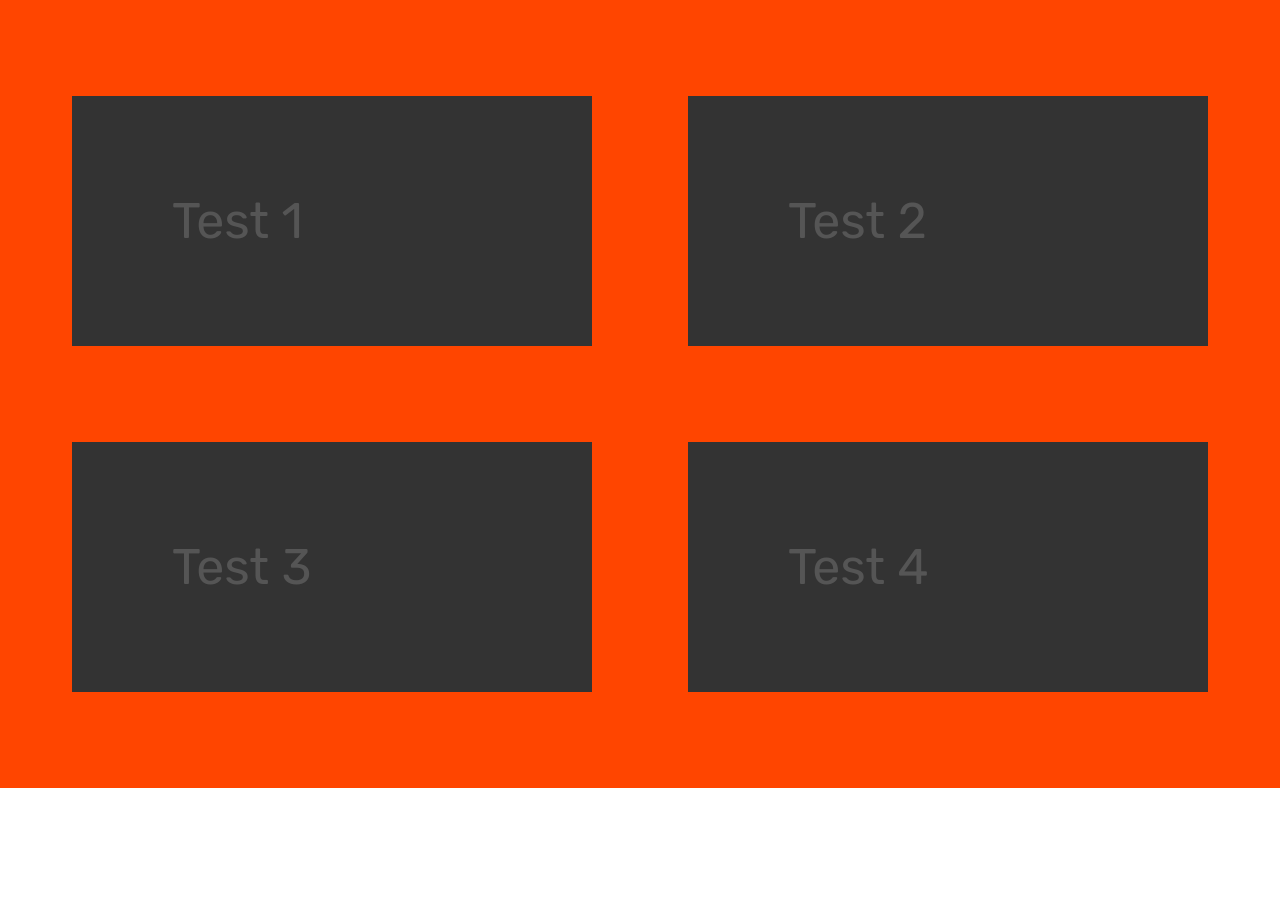
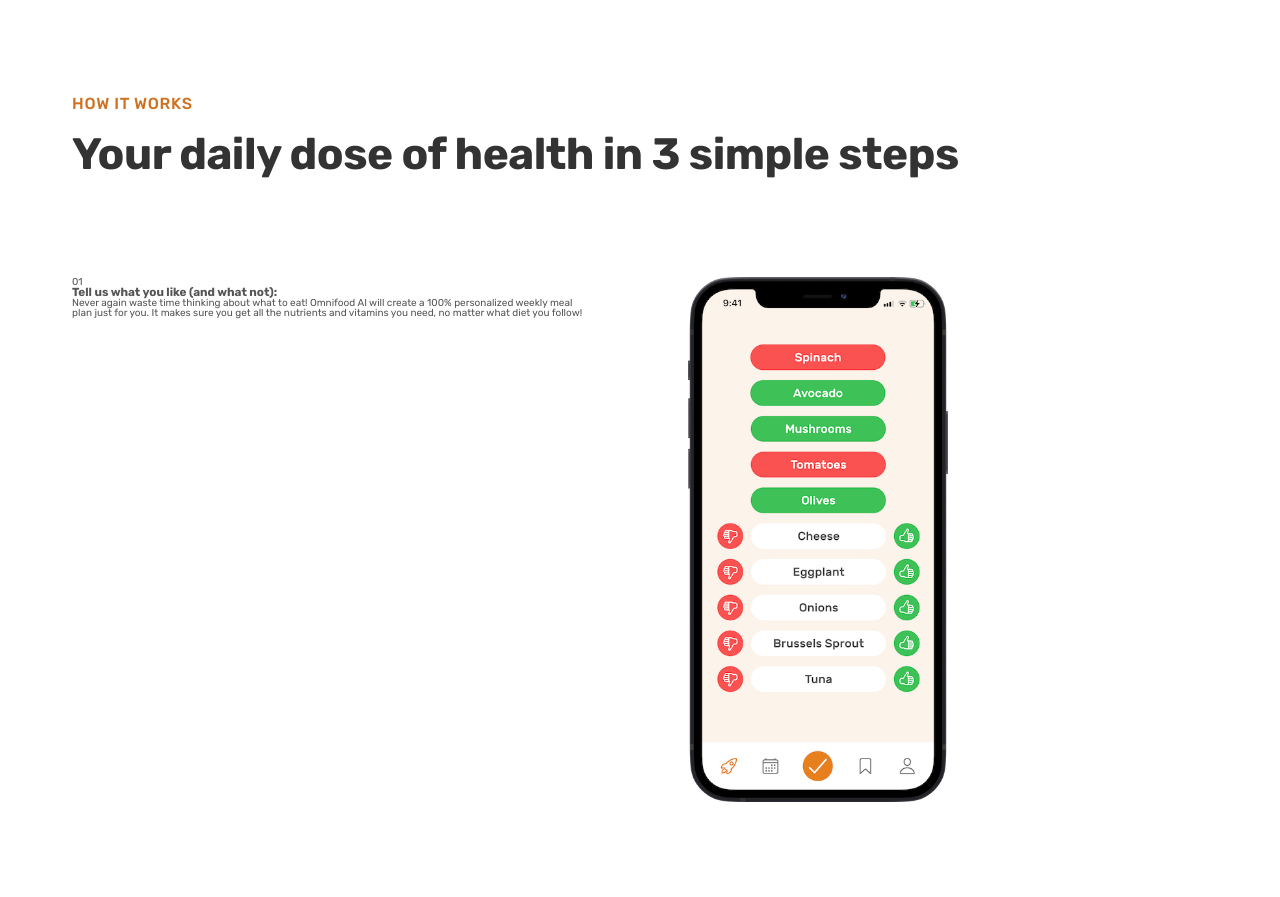
Before and after one commit to Oonie11/omniFood_Website, a plain HTML site: page index.html in a window 1280 px wide. Shown: the part 760-1657 px from the top of the page. Before the commit the page ends 1548 px from the top, so only its background shows below. Drawn offline with Linux system fonts and the light colour scheme.

Commit message:
add how it works section part-1

```diff
--- a/css/style.css
+++ b/css/style.css
@@ -19,8 +19,12 @@
 - Line heights
 Default: 1,
 small: 1.05,
+medium: 1.2
 paragraph default: 1.6
 
+Letter  Spacing:
+01: 0.5px
+02: 0.75px
 
 02 COLORS
 - Primary: #e67e22
@@ -91,7 +95,13 @@ body {
 .grid--2cols {
   grid-template-columns: repeat(2, 1fr);
 }
+
 /* custom grid template for 3 columns */
+.grid--3cols {
+  grid-template-columns: repeat(4, 1fr);
+}
+
+/* custom grid template for 4 columns */
 .grid--4cols {
   grid-template-columns: repeat(4, 1fr);
 }
@@ -141,15 +151,35 @@ body {
   box-shadow: inset 0 0 0 3px #fff;
 }
 
+.heading-primary,
+.heading-secondary {
+  font-weight: 700;
+  color: #333;
+  letter-spacing: -0.5px;
+}
+
 .heading-primary {
   font-size: 5.2rem;
-  font-weight: 700;
   line-height: 1.05;
-  color: #333;
-  letter-spacing: -0.5px;
+
   margin-bottom: 3.2rem;
 }
 
+.heading-secondary {
+  font-size: 4.4rem;
+  line-height: 1.2;
+  margin-bottom: 9.6rem;
+}
+
+.subheading {
+  display: block;
+  font-size: 1.6rem;
+  font-weight: 500;
+  color: #cf711f;
+  text-transform: uppercase;
+  margin-bottom: 1.6rem;
+  letter-spacing: 0.75px;
+}
 .margin-right-sm {
   /* helper class created to add margin of right side to any element */
   margin-right: 1.6rem !important;
@@ -292,12 +322,8 @@ body {
 /* ************************************************* */
 .section-how {
   padding: 9.6rem 0;
-  background-color: orangered;
 }
 
-.section-how div div {
-  padding: 100px;
-  font-size: 50px;
-  display: grid;
-  background-color: #333;
+.step-img {
+  width: 50%;
 }
--- a/index.html
+++ b/index.html
@@ -14,6 +14,7 @@
     <title>Omni-Food</title>
   </head>
   <body>
+    <!-- **************** NAV-BAR-SECTION ************ -->
     <header class="header">
       <img class="logo" src="./img/omnifood-logo.png" alt="omnifood-logo" />
       <nav class="main-nav">
@@ -28,10 +29,12 @@
     </header>
     <!-- adding main element, to contain non repeating elements. unlike nav bar and footer -->
     <main>
+      <!-- **************** HERO-SECTION ************ -->
       <section class="section-hero">
         <div class="hero">
           <div class="hero-text-box">
             <h1 class="heading-primary">
+              <!-- thumbRule- use only 1 h1 in each Page. -->
               A healthy meal delivered to your door, every single day
             </h1>
             <p class="hero-description">
@@ -84,12 +87,69 @@
           </div>
         </div>
       </section>
+      <!-- ****************HOW IT WORKS SECTION************ -->
       <section class="section-how">
+        <div class="container">
+          <span class="subheading">How it works</span>
+          <h2 class="heading-secondary">
+            Your daily dose of health in 3 simple steps
+          </h2>
+        </div>
         <div class="container grid grid--2cols">
-          <div>Test 1</div>
-          <div>Test 2</div>
-          <div>Test 3</div>
-          <div>Test 4</div>
+          <!-- STEP 01 -->
+          <div class="step-text-box">
+            <p class="step-number">01</p>
+            <h3 class="heading-tertiary">
+              Tell us what you like (and what not):
+            </h3>
+            <p class="step-description">
+              Never again waste time thinking about what to eat! Omnifood AI
+              will create a 100% personalized weekly meal plan just for you. It
+              makes sure you get all the nutrients and vitamins you need, no
+              matter what diet you follow!
+            </p>
+          </div>
+          <div class="step-img-box">
+            <img
+              class="step-img"
+              src="./img/app/app-screen-1.png"
+              alt="iphone app preference selection screen"
+            />
+          </div>
+          <!-- STEP 02 -->
+          <div class="step-img-box">
+            <img
+              class="step-img"
+              src="./img/app/app-screen-2.png"
+              alt="iphone app meal approving plan  screen"
+            />
+          </div>
+          <div class="step-text-box">
+            <p class="step-number">02</p>
+            <h3 class="heading-tertiary">Approve your weekly meal plan:</h3>
+            <p class="step-description">
+              Once per week, approve the meal plan generated for you by Omnifood
+              AI. You can change ingredients, swap entire meals, or even add
+              your own recipes.
+            </p>
+          </div>
+          <!-- STEP 03 -->
+          <div class="step-text-box">
+            <p class="step-number">03</p>
+            <h3 class="heading-tertiary">Receive meals at convenient time:</h3>
+            <p class="step-description">
+              Best chefs in town will cook your selected meal every day, and we
+              will deliver it to your door whenever works best for you. You can
+              change delivery schedule and address daily!
+            </p>
+          </div>
+          <div class="step-img-box">
+            <img
+              class="step-img"
+              src="./img/app/app-screen-3.png"
+              alt="iphone app delivery screen"
+            />
+          </div>
         </div>
       </section>
     </main>
```
